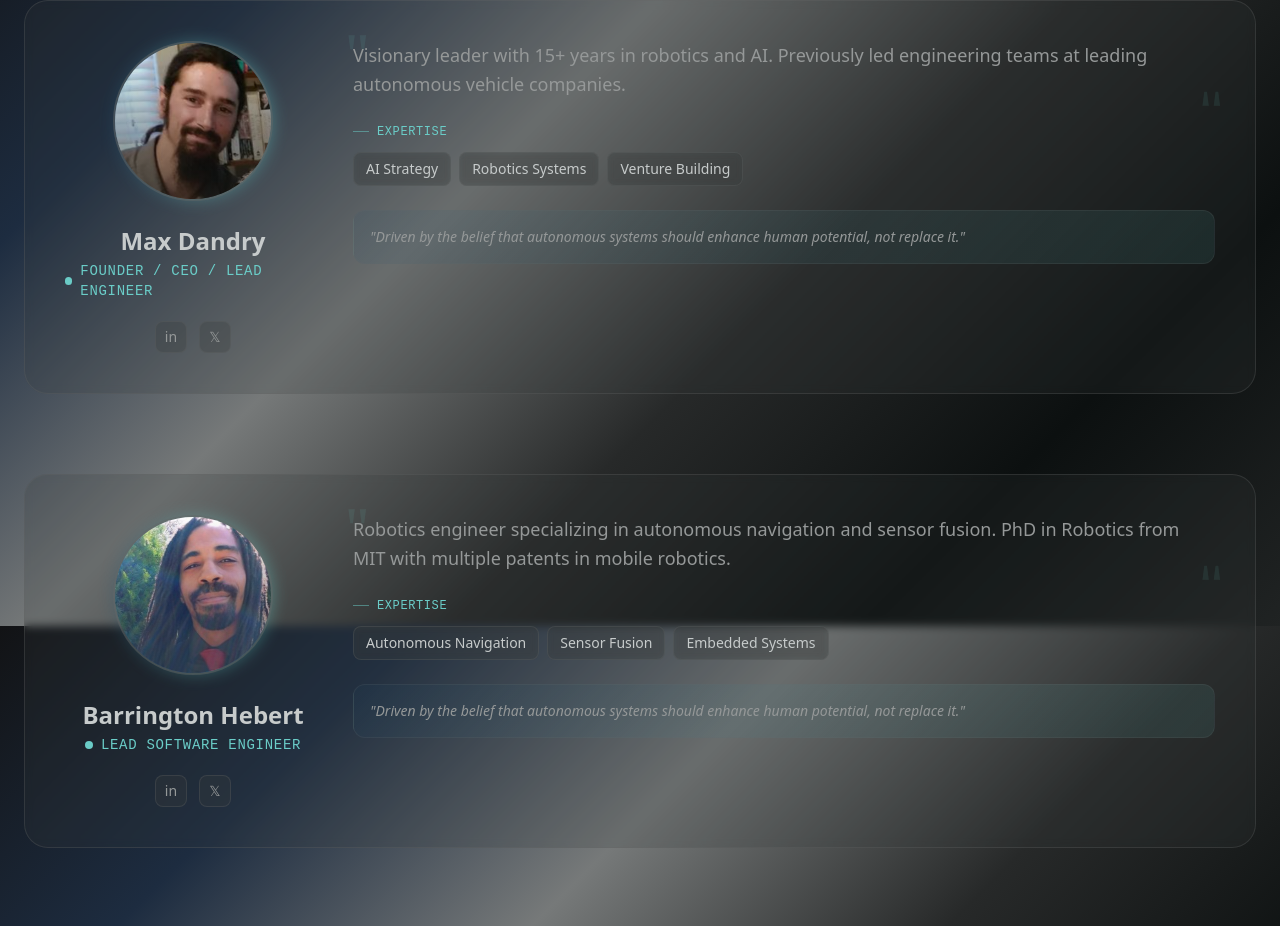
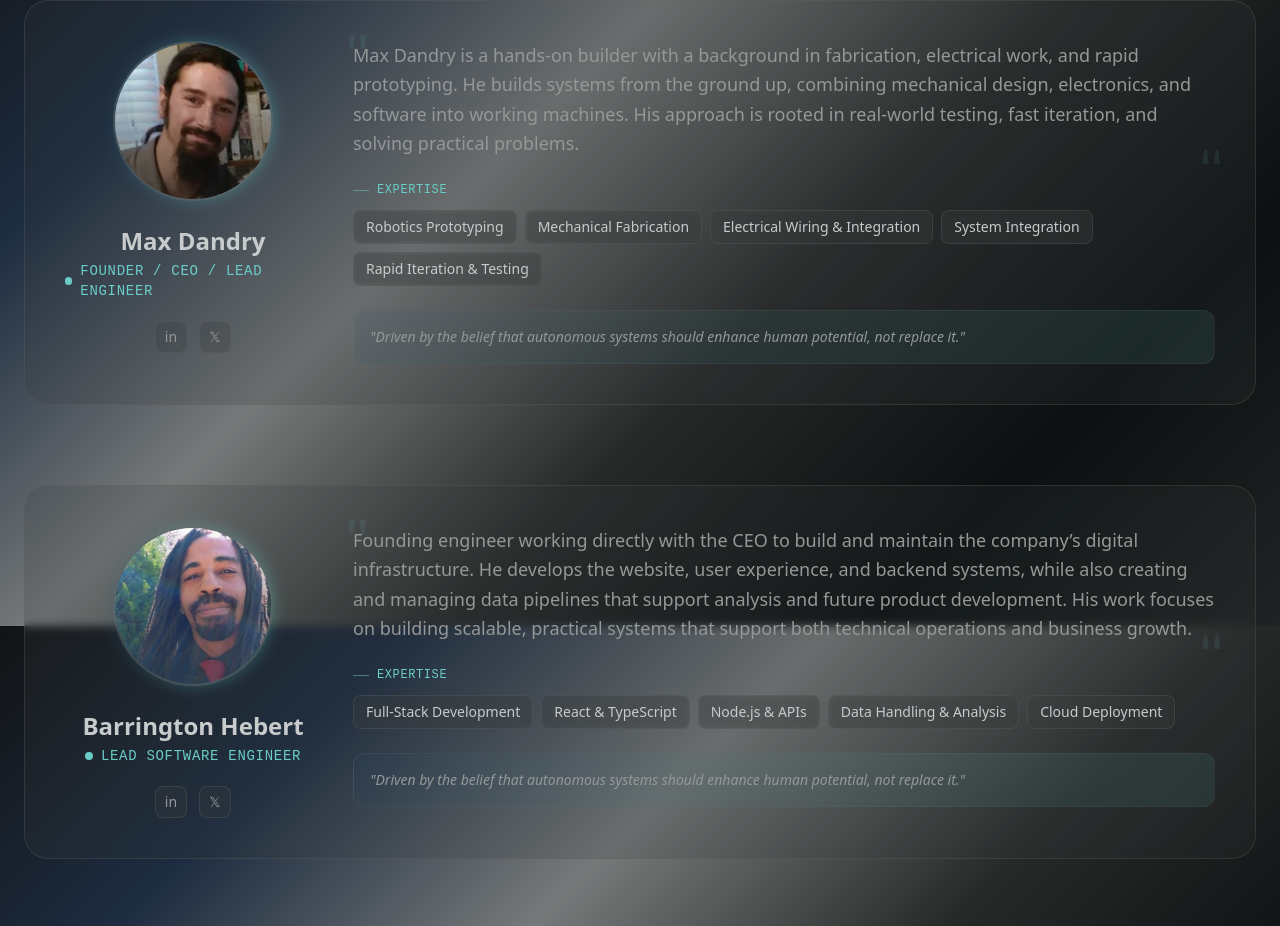
Before and after one commit to bkhebert/happy_futures, a React (Vite) app in the folder FrontEnd/: page /about in a window 1280 px wide. Shown: the part 1838-2764 px from the top of the page. Built offline with nearby package versions, Linux system fonts and the light colour scheme.

Commit message:
update bios

```diff
--- a/FrontEnd/src/views/About.tsx
+++ b/FrontEnd/src/views/About.tsx
@@ -20,17 +20,29 @@ const team: TeamMember[] = [
     name: "Max Dandry",
     title: "Founder / CEO / Lead Engineer",
     image: "/MaxProfilePic.png",
-    description: "Short description about experience and background.",
-    bio: "Visionary leader with 15+ years in robotics and AI. Previously led engineering teams at leading autonomous vehicle companies.",
-    expertise: ["AI Strategy", "Robotics Systems", "Venture Building"],
+    description: "Builder focused on practical, real-world robotics.",
+    bio: "Max Dandry is a hands-on builder with a background in fabrication, electrical work, and rapid prototyping. He builds systems from the ground up, combining mechanical design, electronics, and software into working machines. His approach is rooted in real-world testing, fast iteration, and solving practical problems.",
+    expertise: [
+    "Robotics Prototyping",
+    "Mechanical Fabrication",
+    "Electrical Wiring & Integration",
+    "System Integration",
+    "Rapid Iteration & Testing"
+  ],
   },
   {
     name: "Barrington Hebert",
     title: "Lead Software Engineer",
     image: "BarryProfilePic.png",
-    description: "Another short description about skills and experience.",
-    bio: "Robotics engineer specializing in autonomous navigation and sensor fusion. PhD in Robotics from MIT with multiple patents in mobile robotics.",
-    expertise: ["Autonomous Navigation", "Sensor Fusion", "Embedded Systems"],
+    description: "Software developer with a passion for robotics and AI.",
+    bio: "Founding engineer working directly with the CEO to build and maintain the company’s digital infrastructure. He develops the website, user experience, and backend systems, while also creating and managing data pipelines that support analysis and future product development. His work focuses on building scalable, practical systems that support both technical operations and business growth.",
+    expertise:[
+    "Full-Stack Development",
+    "React & TypeScript",
+    "Node.js & APIs",
+    "Data Handling & Analysis",
+    "Cloud Deployment"
+  ],
   },
 ];
 
```
